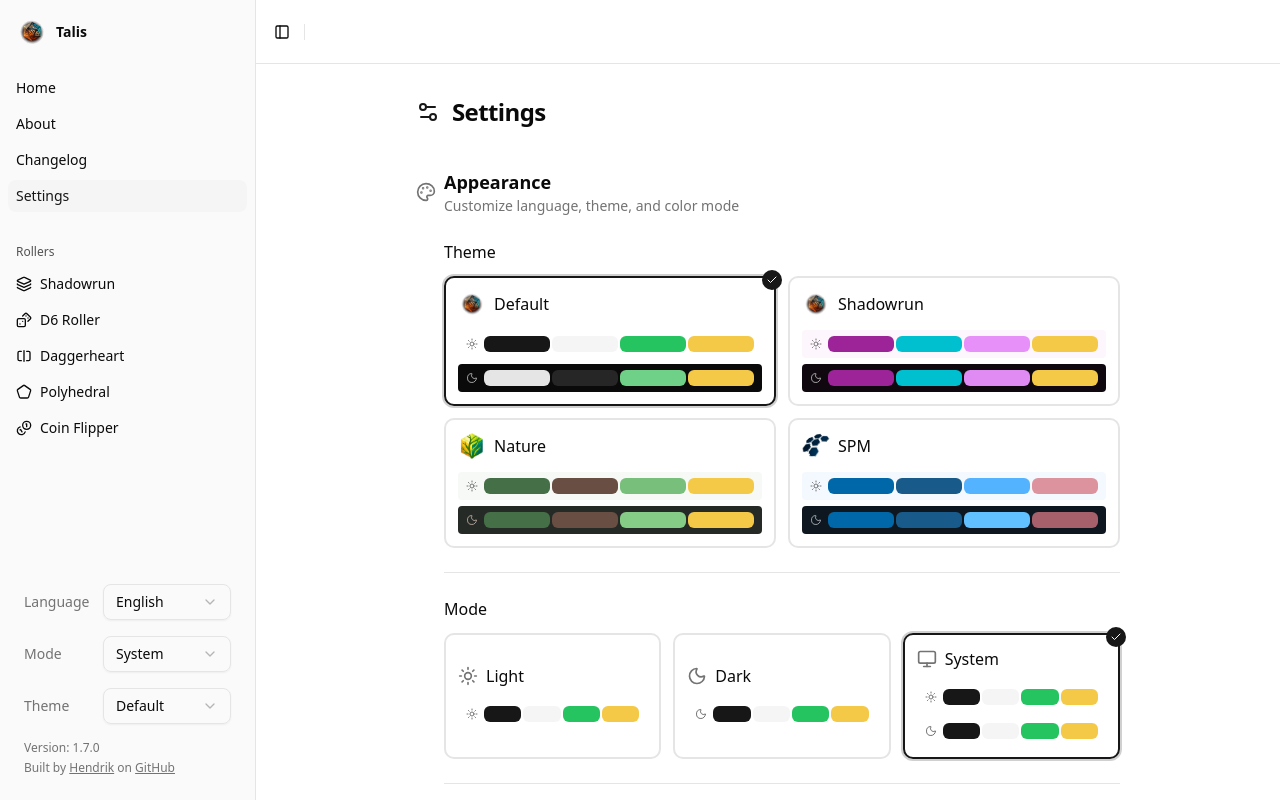
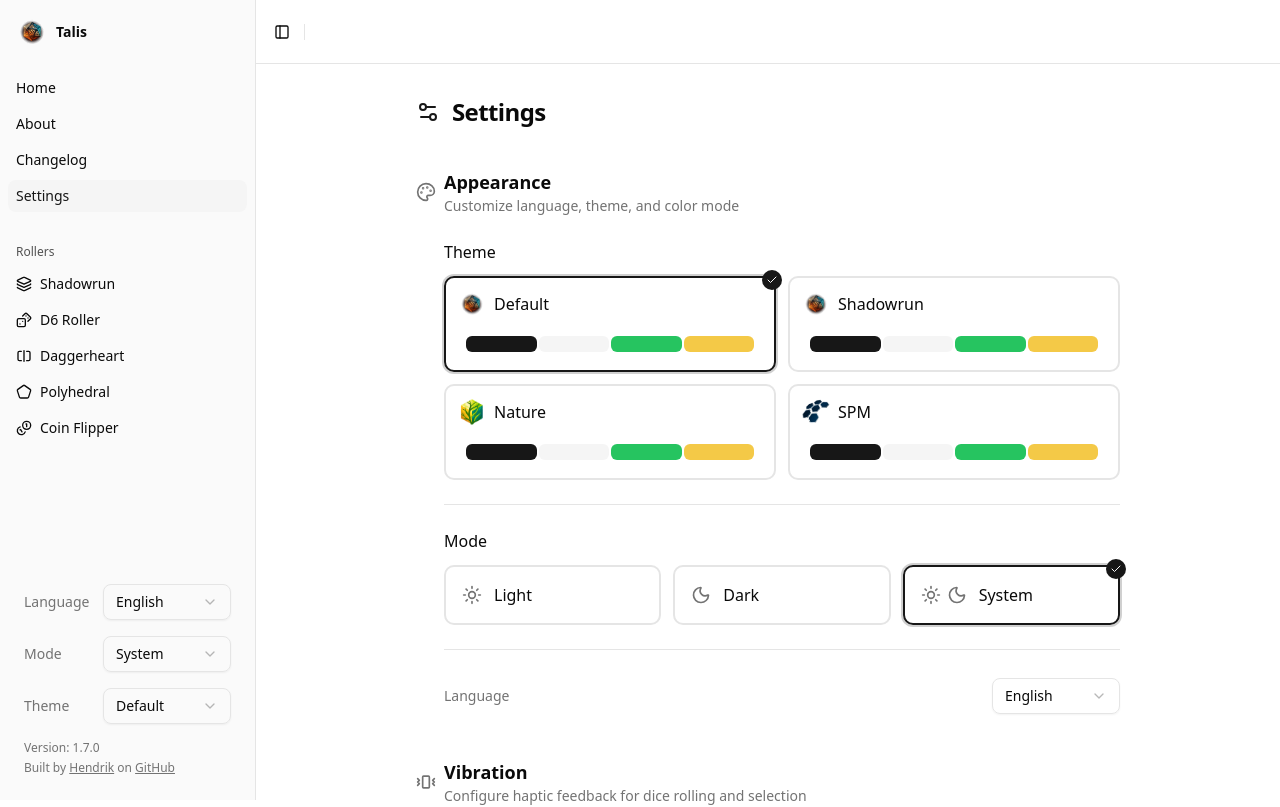
Before and after one commit to HoverBaum/talis, a Next.js app: page /en/pages/settings in a window 1280 px wide. Shown: the top 807 px of the page. Built offline with nearby package versions, Linux system fonts and the light colour scheme.

Commit message:
🎨 simplify theme picker

```diff
--- a/components/ModePicker.tsx
+++ b/components/ModePicker.tsx
@@ -3,8 +3,8 @@
 /**
  * ModePicker
  * - Visual mode selector showing light, dark, and system options
- * - Reuses color strip approach from ThemePicker for consistency
- * - System mode shows both light and dark strips to indicate auto-switching
+ * - Displays mode icons and labels with visual highlighting
+ * - System mode shows both light and dark icons to indicate auto-switching
  * - Responsive layout, works down to 320px
  */
 
@@ -14,28 +14,6 @@ import { Check, Sun, Moon, Monitor } from 'lucide-react'
 import { cn } from '@/lib/utils'
 
 const modes: Mode[] = ['light', 'dark', 'system']
-
-// Color strip showing key theme colors for a specific mode
-const ColorStrip = ({ mode }: { mode: 'light' | 'dark' }) => {
-  return (
-    <div
-      data-mode={mode}
-      className="flex items-center gap-1.5 px-2 py-1.5 rounded bg-background"
-    >
-      {mode === 'light' ? (
-        <Sun className="h-3 w-3 text-muted-foreground shrink-0" />
-      ) : (
-        <Moon className="h-3 w-3 text-muted-foreground shrink-0" />
-      )}
-      <div className="flex gap-0.5 flex-1">
-        <div className="h-4 flex-1 rounded-sm bg-primary" title="Primary" />
-        <div className="h-4 flex-1 rounded-sm bg-secondary" title="Secondary" />
-        <div className="h-4 flex-1 rounded-sm bg-roll-positive" title="Success" />
-        <div className="h-4 flex-1 rounded-sm bg-roll-negative" title="Glitch" />
-      </div>
-    </div>
-  )
-}
 
 type ModePreviewCardProps = {
   mode: Mode
@@ -57,7 +35,7 @@ const ModePreviewCard = ({
       type="button"
       onClick={onSelect}
       className={cn(
-        'relative w-full rounded-lg border-2 p-3 text-left transition-all',
+        'relative w-full rounded-lg border-2 p-4 text-left transition-all',
         'hover:border-primary/50 focus-visible:outline-none focus-visible:ring-2 focus-visible:ring-ring',
         isSelected ? 'border-primary ring-2 ring-primary/20' : 'border-border'
       )}
@@ -69,22 +47,17 @@ const ModePreviewCard = ({
         </div>
       )}
 
-      {/* Mode header with icon and name */}
-      <div className="flex items-center gap-2 mb-3">
-        <ModeIcon className="h-5 w-5 text-muted-foreground" />
+      {/* Mode display with icon and name */}
+      <div className="flex items-center gap-3">
+        {mode === 'system' ? (
+          <div className="flex items-center gap-1.5">
+            <Sun className="h-5 w-5 text-muted-foreground" />
+            <Moon className="h-5 w-5 text-muted-foreground" />
+          </div>
+        ) : (
+          <ModeIcon className="h-5 w-5 text-muted-foreground" />
+        )}
         <span className="font-medium">{label}</span>
-      </div>
-
-      {/* Color preview based on mode */}
-      <div className="space-y-1.5">
-        {mode === 'light' && <ColorStrip mode="light" />}
-        {mode === 'dark' && <ColorStrip mode="dark" />}
-        {mode === 'system' && (
-          <>
-            <ColorStrip mode="light" />
-            <ColorStrip mode="dark" />
-          </>
-        )}
       </div>
     </button>
   )
--- a/components/ThemePicker.tsx
+++ b/components/ThemePicker.tsx
@@ -3,39 +3,28 @@
 /**
  * ThemePicker
  * - Sophisticated theme selector with visual previews
- * - Shows theme logo, name, and color palettes for both light and dark modes
- * - Color strips display key theme colors side by side for easy comparison
+ * - Shows theme logo, name, and color palette
+ * - Color strip uses Tailwind classes that automatically respect the global mode
  * - Responsive grid layout, works down to 320px
  */
 
 import { Theme, useTheme } from './ThemeProvider'
 import { getThemeBranding } from '@/lib/theme-config'
 import { useTranslations } from 'next-intl'
-import { Check, Sun, Moon } from 'lucide-react'
+import { Check } from 'lucide-react'
 import Image from 'next/image'
 import { cn } from '@/lib/utils'
 
 const themes: Theme[] = ['default', 'shadowrun', 'nature', 'spm']
 
-// Color strip showing key theme colors for a specific mode
-const ColorStrip = ({ theme, mode }: { theme: Theme; mode: 'light' | 'dark' }) => {
+// Color strip showing key theme colors using global mode
+const ColorStrip = () => {
   return (
-    <div
-      data-theme={theme}
-      data-mode={mode}
-      className="flex items-center gap-1.5 px-2 py-1.5 rounded bg-background"
-    >
-      {mode === 'light' ? (
-        <Sun className="h-3 w-3 text-muted-foreground shrink-0" />
-      ) : (
-        <Moon className="h-3 w-3 text-muted-foreground shrink-0" />
-      )}
-      <div className="flex gap-0.5 flex-1">
-        <div className="h-4 flex-1 rounded-sm bg-primary" title="Primary" />
-        <div className="h-4 flex-1 rounded-sm bg-secondary" title="Secondary" />
-        <div className="h-4 flex-1 rounded-sm bg-roll-positive" title="Success" />
-        <div className="h-4 flex-1 rounded-sm bg-roll-negative" title="Glitch" />
-      </div>
+    <div className="flex gap-0.5 px-2 py-1.5 rounded bg-background">
+      <div className="h-4 flex-1 rounded-sm bg-primary" title="Primary" />
+      <div className="h-4 flex-1 rounded-sm bg-secondary" title="Secondary" />
+      <div className="h-4 flex-1 rounded-sm bg-roll-positive" title="Success" />
+      <div className="h-4 flex-1 rounded-sm bg-roll-negative" title="Glitch" />
     </div>
   )
 }
@@ -84,11 +73,8 @@ const ThemePreviewCard = ({
         <span className="font-medium">{label}</span>
       </div>
 
-      {/* Color palettes for light and dark modes */}
-      <div className="space-y-1.5">
-        <ColorStrip theme={theme} mode="light" />
-        <ColorStrip theme={theme} mode="dark" />
-      </div>
+      {/* Color palette using global mode */}
+      <ColorStrip />
     </button>
   )
 }
```
